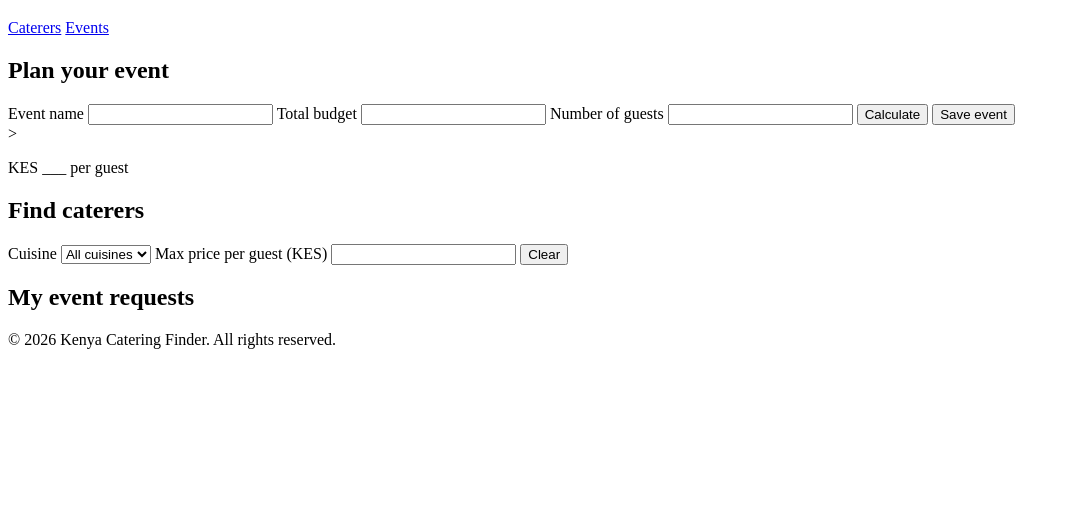
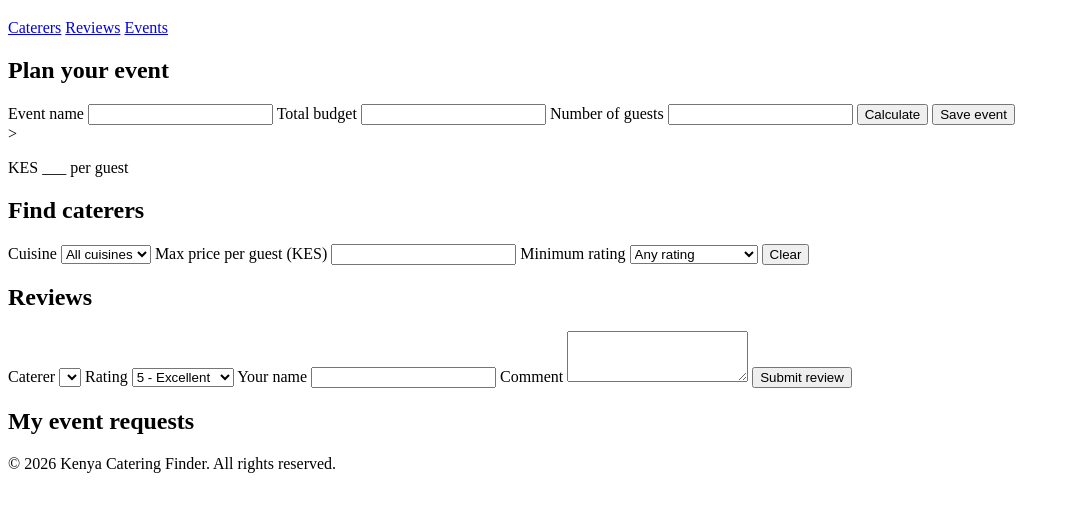
Before and after one commit to ChaosDeStack/Kenya-catering-finder, a plain HTML site: page index.html in a window 1280 px wide. Shown: the part 61-572 px from the top of the page, without its empty margins (0-1070 px from the left). Drawn offline with Linux system fonts and the light colour scheme.

Commit message:
feat: add ratings filter and reviews section

```diff
--- a/index.html
+++ b/index.html
@@ -13,6 +13,7 @@
         <h1>Kenya Catering Finder</h1>
         <nav>
             <a href="#caterers">Caterers</a>
+            <a href="#reviews">Reviews</a>
             <a href="#events">Events</a>
         </nav>
     </header>
@@ -45,10 +46,41 @@
                 </select>
                 <label for="max-price">Max price per guest (KES)</label>
                 <input type="number" id="max-price" min="0">
+
+                <label for="min-rating">Minimum rating</label>
+                <select id="min-rating">
+                    <option value="0">Any rating</option>
+                    <option value="3">3 stars and above</option>
+                    <option value="4">4 stars and above</option>
+                    <option value="5">5 stars only</option>
+                </select>
                 <button type="button" id="clear-filters">Clear</button>
             </div>
             <p id="status" aria-live="polite"></p>
             <div id="caterer-list" class="card-grid"></div>
+        </section>
+
+        <section id="reviews" aria-labelledby="reviews-heading">
+            <h2 id="reviews-heading">Reviews</h2>
+            <form id="review-form" novalidate>
+                <label for="review-caterer">Caterer</label>
+                <select id="review-caterer"></select>
+                <label for="review-rating">Rating</label>
+                <select id="review-rating">
+                    <option value="5">5 - Excellent</option>
+                    <option value="4">4 - Very good</option>
+                    <option value="3">3 - Good</option>
+                    <option value="2">2 - Fair</option>
+                    <option value="1">1 - Poor</option>
+                </select>
+                <label for="review-name">Your name</label>
+                <input type="text" id="review-name">
+                <label for="review-comment">Comment</label>
+                <textarea id="review-comment" rows="3"></textarea>
+                <button type="submit">Submit review</button>
+            </form>
+            <p id="review-status" aria-live="polite"></p>
+            <ul id="review-list"></ul>
         </section>
 
         <section id="events" aria-labelledby="events-heading">
```
